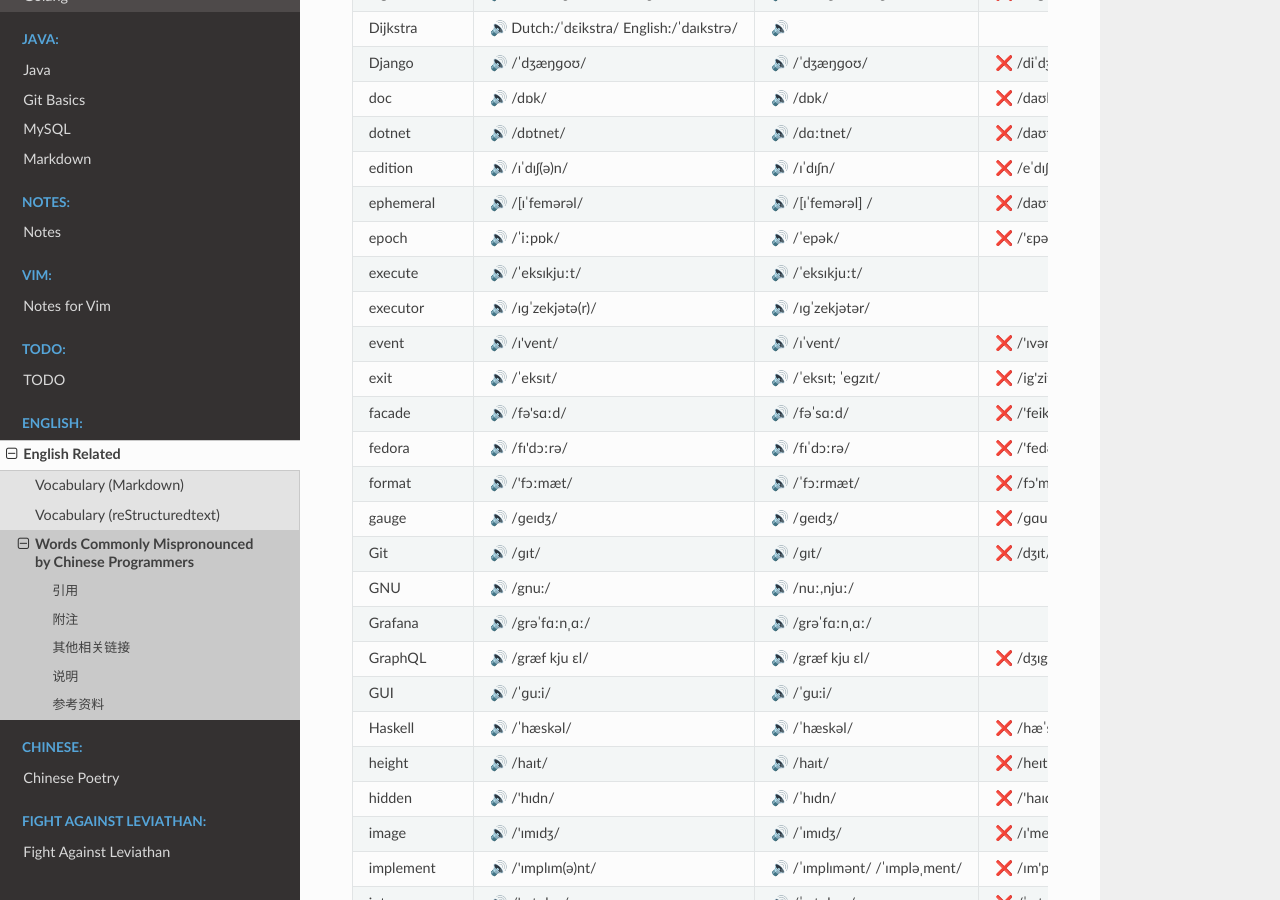
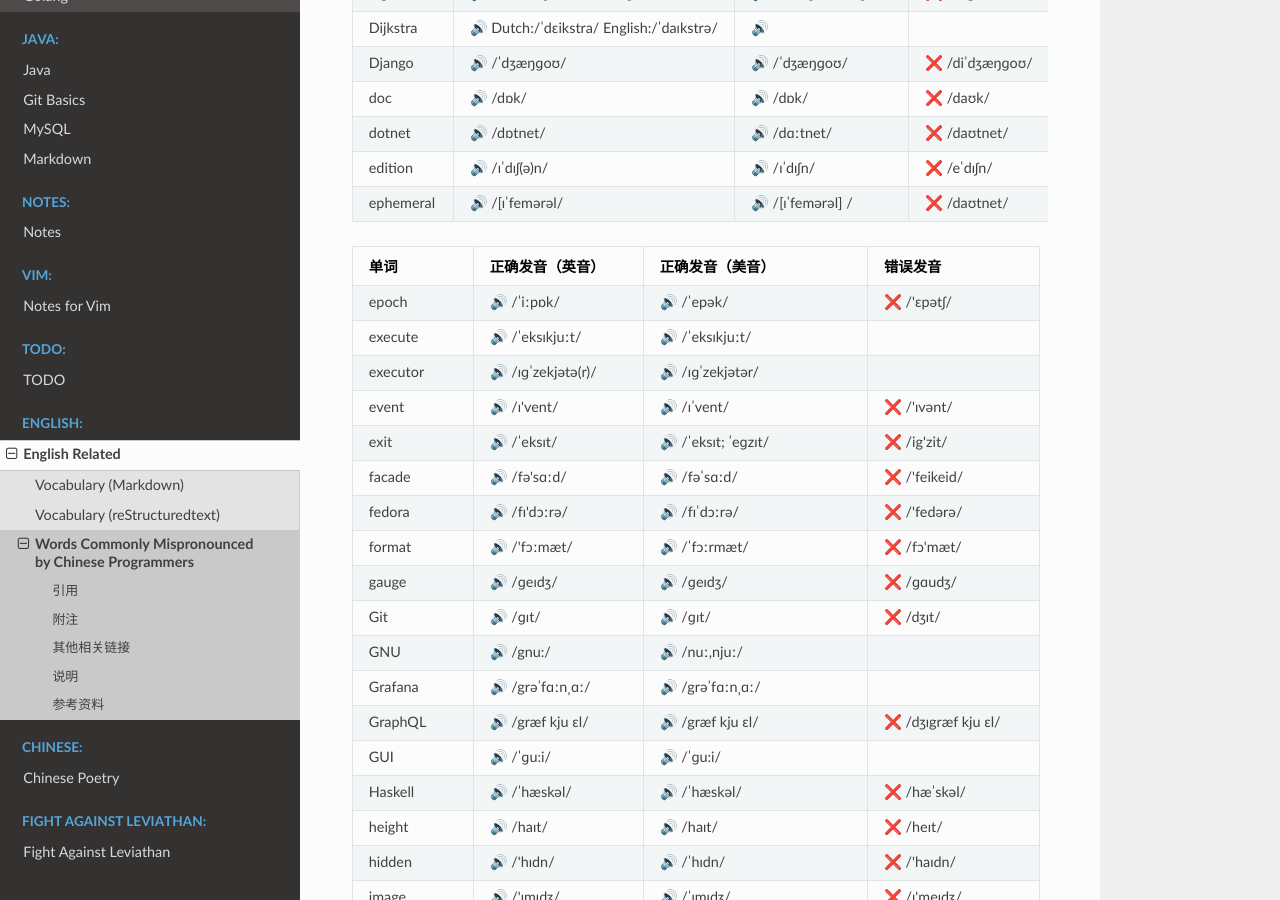
Before and after one commit to Pyrad/pyradnotes, a Sphinx documentation site: the page built from source/English/wordsPronunciationProgrammers.md, in a window 1280 px wide and 900 px high, scrolled down 1493 px. Built offline with Sphinx 7.4.7 and the Read the Docs theme 2.0.0, drawn with Linux system fonts in a browser that asks for light colours.

Commit message:
English Fix a format issue

```diff
--- a/source/English/wordsPronunciationProgrammers.md
+++ b/source/English/wordsPronunciationProgrammers.md
@@ -9,9 +9,9 @@
 
 
 
-| 单词 | 正确发音（英音）| 正确发音（美音）| 错误发音 |
+|单词| 正确发音（英音）| 正确发音（美音）| 错误发音 |
 | --- | ----------- | ----------- | ---------- |
-| access | [🔊](https://dict.youdao.com/dictvoice?audio=access&type=1)  /'ækses/ | [🔊](https://dict.youdao.com/dictvoice?audio=access&type=2)  /ˈækses/ |  ❌ /ək'ses/ |
+|access| [🔊](https://dict.youdao.com/dictvoice?audio=access&type=1)  /'ækses/ | [🔊](https://dict.youdao.com/dictvoice?audio=access&type=2)  /ˈækses/ |  ❌ /ək'ses/ |
 | Adobe | [🔊](https://dict.youdao.com/dictvoice?audio=Adobe&type=1)  /ə'dəʊbi/ | [🔊](https://dict.youdao.com/dictvoice?audio=Adobe&type=2)  /ə'dəʊbi/ |  ❌ /əˈdub/ |
 | admin | [🔊](https://dict.youdao.com/dictvoice?audio=admin&type=1)  /'ædmɪn/ | [🔊](https://dict.youdao.com/dictvoice?audio=admin&type=2)  /ˈædmɪn/ |  ❌ /ɜ:d'mɪn/ |
 | adversarial | [🔊](https://dict.youdao.com/dictvoice?audio=adversarial&type=1)  /ˌædvəˈseəriəl/ | [🔊](https://dict.youdao.com/dictvoice?audio=adversarial&type=2)   /ˌædvərˈseriəl/ |  ❌ /ədˈvɜːrsəriəl/ |
@@ -47,7 +47,10 @@
 | doc | [🔊](https://dict.youdao.com/dictvoice?audio=doc&type=1)  /dɒk/ | [🔊](https://dict.youdao.com/dictvoice?audio=doc&type=2)  /dɒk/ |  ❌ /daʊk/ |
 | dotnet | [🔊](https://dict.youdao.com/dictvoice?audio=dotnet&type=1)  /dɒtnet/ | [🔊](https://dict.youdao.com/dictvoice?audio=dotnet&type=2)  /dɑːtnet/ |  ❌ /daʊtnet/ |
 | edition | [🔊](https://dict.youdao.com/dictvoice?audio=edition&type=1)  /ɪˈdɪʃ(ə)n/ | [🔊](https://dict.youdao.com/dictvoice?audio=edition&type=2)  /ɪˈdɪʃn/ |  ❌ /eˈdɪʃn/ |
-| ephemeral | [🔊](https://dict.youdao.com/dictvoice?audio=ephemeral&type=1)  /[ɪˈfemərəl/ | [🔊](https://dict.youdao.com/dictvoice?audio=ephemeral&type=2)  /[ɪˈfemərəl] / |  ❌ /daʊtnet/ |
+| ephemeral | [🔊](https://dict.youdao.com/dictvoice?audio=ephemeral&type=1)  /[ɪˈfemərəl/ | [🔊](https://dict.youdao.com/dictvoice?audio=ephemeral&type=2)  /[ɪˈfemərəl] / |❌ /daʊtnet/|
+
+|单词| 正确发音（英音）| 正确发音（美音）| 错误发音 |
+| --- | ----------- | ----------- | ---------- |
 | epoch  | [🔊](https://dict.youdao.com/dictvoice?audio=epoch&type=1)  /ˈiːpɒk/ | [🔊](https://dict.youdao.com/dictvoice?audio=epoch&type=2)  /ˈepək/ |  ❌ /'ɛpətʃ/ |
 | execute | [🔊](https://dict.youdao.com/dictvoice?audio=execute&type=1) /ˈeksɪkjuːt/ | [🔊](https://dict.youdao.com/dictvoice?audio=execute&type=2) /ˈeksɪkjuːt/ |  |
 | executor | [🔊](https://dict.youdao.com/dictvoice?audio=executor&type=1) /ɪɡˈzekjətə(r)/ | [🔊](https://dict.youdao.com/dictvoice?audio=executor&type=2) /ɪɡˈzekjətər/ |  |
```
